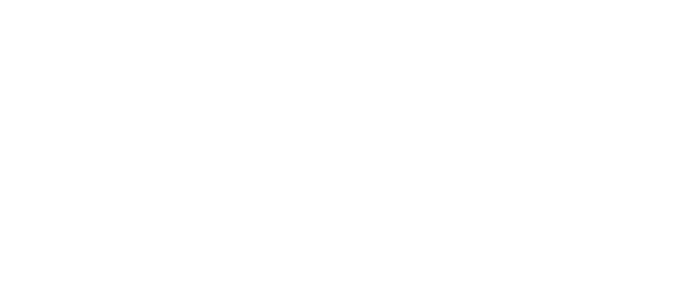
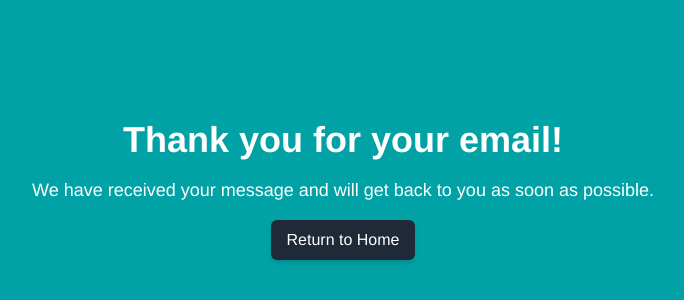
Before and after one commit to johnmichealacera/JM-Portfolio, a Vue app: page /thank-you in a window 1280 px wide. Before the commit this address had no page. Shown: the part 210-510 px from the top of the page, without its empty margins (297-981 px from the left). Built offline with nearby package versions, Linux system fonts and the light colour scheme.

Commit message:
Add thank you page for confirming when email has been sent

```diff
--- a/src/components/ContactForm.vue
+++ b/src/components/ContactForm.vue
@@ -40,7 +40,7 @@
 export default {
   setup() {
     const actionString = computed(() =>`https://formsubmit.io/send/${process.env.VUE_APP_FORM_EMAIL_CODE}`);
-    const redirectUrl = computed(() => process.env.VUE_APP_REDIRECT_URL);
+    const redirectUrl = computed(() => `${process.env.VUE_APP_REDIRECT_URL}/thank-you`);
     return {
       actionString,
       redirectUrl,
--- a/src/router/index.js
+++ b/src/router/index.js
@@ -7,6 +7,14 @@
     component: () => import('@/views/Login.vue'),
     meta: {
       title: 'Login Page',
+    },
+  },
+  {
+    path: '/thank-you',
+    name: 'ThankYou',
+    component: () => import('@/views/ThankYou.vue'),
+    meta: {
+      title: 'Thank You Page',
     },
   },
   {
--- /dev/null
+++ b/src/views/ThankYou.vue
@@ -0,0 +1,13 @@
+<template>
+  <div class="flex flex-col items-center justify-center h-screen text-white bg-color">
+    <h1 class="text-4xl font-bold mb-4 text-center">Thank you for your email!</h1>
+    <p class="text-lg mb-4 text-center">We have received your message and will get back to you as soon as possible.</p>
+    <router-link to="/" class="bg-gray-800 text-white py-2 px-4 rounded-md shadow-md hover:bg-gray-900">Return to Home</router-link>
+  </div>
+</template>
+
+<style scoped>
+.bg-color {
+  background-color: #01a2a6;
+}
+</style>
```
